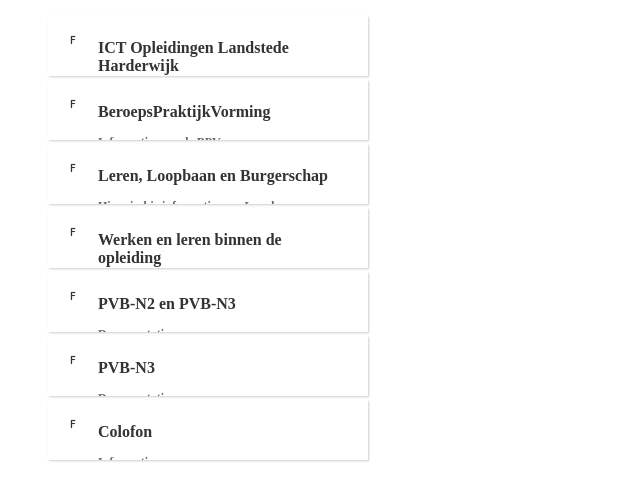
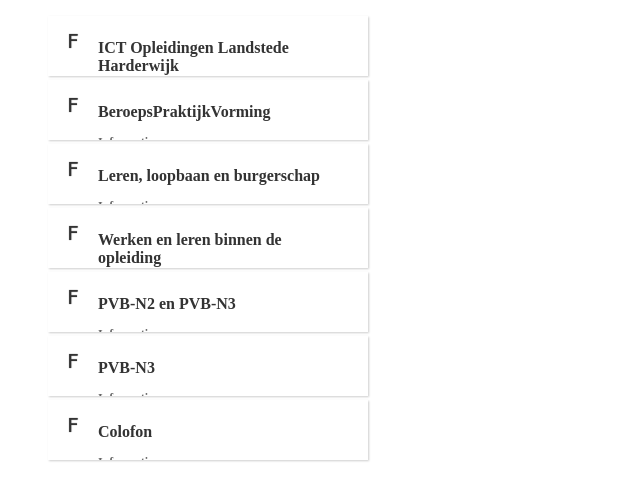
Before and after one commit to Gerali/Project, a PHP site: page /index2.html in a window 1280 px wide. Shown: the top 501 px of the page, without its empty margins (0-640 px from the left). Run offline with PHP 8.4, Linux system fonts and the light colour scheme; some libraries are stand-ins or nearby versions; some web fonts are replaced.

Commit message:
no message

```diff
--- a/ali test.txt
+++ /dev/null
@@ -1,2 +0,0 @@
-test voor meerdere bestanden toevoegen
-ff kijken of ik het nog weet
--- a/index2.html
+++ b/index2.html
@@ -15,16 +15,16 @@
     </head>
     <body>
 
-
-
+            <div class="content">
+				</div>
                 <ul class="ca-menu">
                     <li>
                         <a href="#">
                             <span class="ca-icon">F</span>
                             <div class="ca-content">
                                 <h2 class="ca-main">ICT Opleidingen Landstede Harderwijk</h2>
-                                <h3 class="ca-sub">Hier kun je informatie vinden over Landstede ICT</h3>
-								</div>
+                                <h3 class="ca-sub">Informatie</h3>
+                            </div>
                         </a>
                     </li>
                     <li>
@@ -32,7 +32,7 @@
                             <span class="ca-icon">F</span>
                             <div class="ca-content">
                                 <h2 class="ca-main">BeroepsPraktijkVorming</h2>
-                                <h3 class="ca-sub">Informatie over de BPV</h3>
+                                <h3 class="ca-sub">Informatie</h3>
                             </div>
                         </a>
                     </li>
@@ -40,8 +40,8 @@
                         <a href="#">
                             <span class="ca-icon">F</span>
                             <div class="ca-content">
-                                <h2 class="ca-main">Leren, Loopbaan en Burgerschap</h2>
-                                <h3 class="ca-sub">Hier vind je informatie over Loopbaan en Burgerschap</h3>
+                                <h2 class="ca-main">Leren, loopbaan en burgerschap</h2>
+                                <h3 class="ca-sub">Informatie</h3>
                             </div>
                         </a>
                     </li>
@@ -50,7 +50,7 @@
                             <span class="ca-icon">F</span>
                             <div class="ca-content">
                                 <h2 class="ca-main">Werken en leren binnen de opleiding</h2>
-                                <h3 class="ca-sub">Informatie over de Opleiding</h3>
+                                <h3 class="ca-sub">Informatie</h3>
                             </div>
                         </a>
                     </li>
@@ -59,7 +59,7 @@
                             <span class="ca-icon">F</span>
                             <div class="ca-content">
                                 <h2 class="ca-main">PVB-N2 en PVB-N3</h2>
-                                <h3 class="ca-sub">Documentatie</h3>
+                                <h3 class="ca-sub">Informatie</h3>
                             </div>
                         </a>
                     </li>
@@ -68,7 +68,7 @@
                             <span class="ca-icon">F</span>
                             <div class="ca-content">
                                 <h2 class="ca-main">PVB-N3</h2>
-                                <h3 class="ca-sub">Documentatie</h3>
+                                <h3 class="ca-sub">Informatie</h3>
                             </div>
                         </a>
                     </li>
--- a/style2.css
+++ b/style2.css
@@ -8,10 +8,8 @@
     font-weight: normal;
     font-style: normal;
 }
- <!--Hiermee kun je de drop down menu verplaatsen naar waar je het wilt.-->
 .ca-menu{
-	padding-left: 50px;
-	margin-left: 50px;
+    margin-left: 10px auto;
     width: 400px;
 	position: left;
 }
@@ -35,7 +33,6 @@
 .ca-menu li:last-child{
     margin-bottom: 0px;
 }
-
 .ca-menu li a{
     text-align: left;
     width: 100%;
@@ -44,11 +41,9 @@
     color: #333;
     position: relative;
 }
-
-
 .ca-icon{
     font-family: 'WebSymbolsRegular', cursive;
-    font-size: 10px;
+    font-size: 20px;
     text-shadow: 0px 0px 1px #333;
     line-height: 50px;
     position: absolute;
@@ -96,7 +91,7 @@
 }
 .ca-menu li:hover .ca-main{
     opacity: 1;
-    color:#c35f5d;
+    color:#3561b2;
     -webkit-animation: moveFromTop 300ms ease-in-out;
     -moz-animation: moveFromTop 300ms ease-in-out;
     -ms-animation: moveFromTop 300ms ease-in-out;
```
